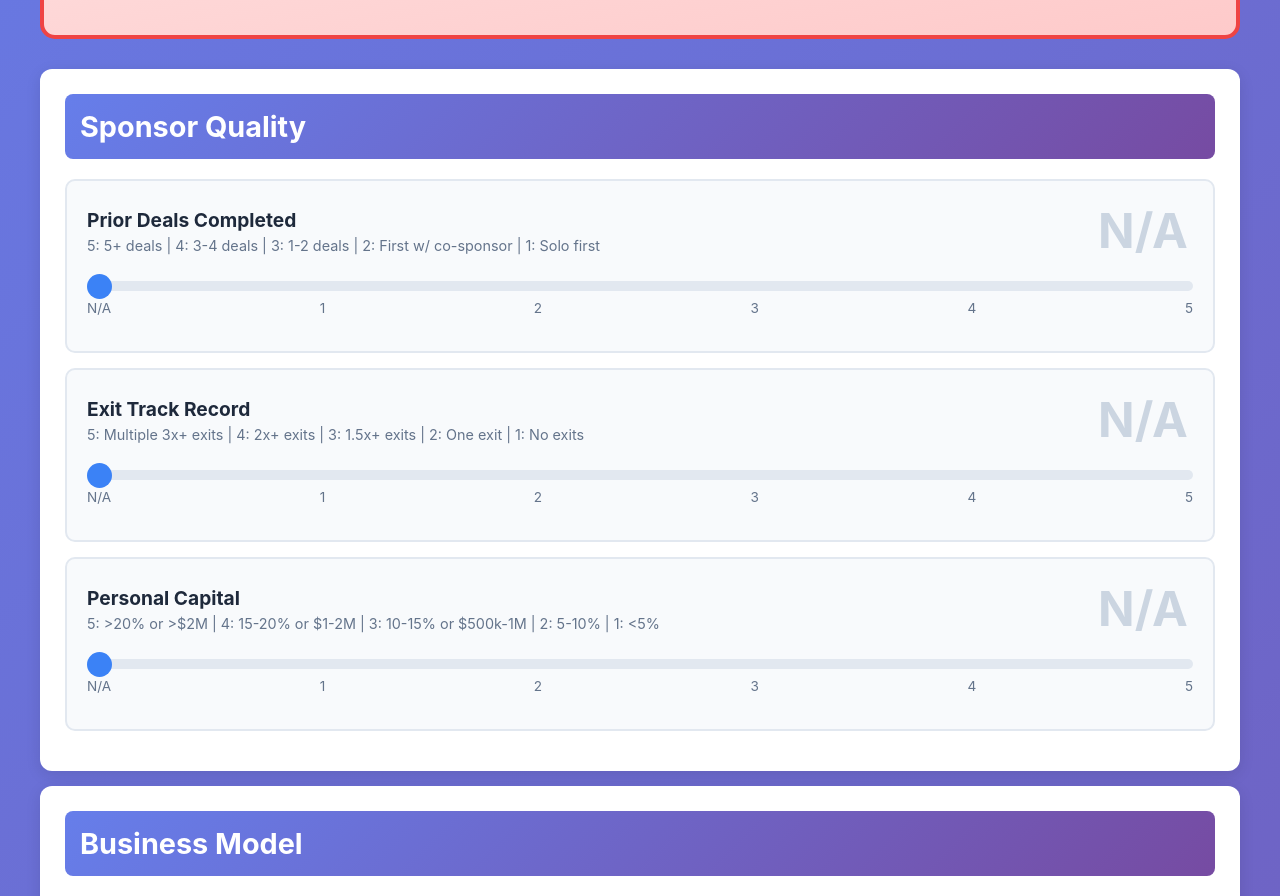
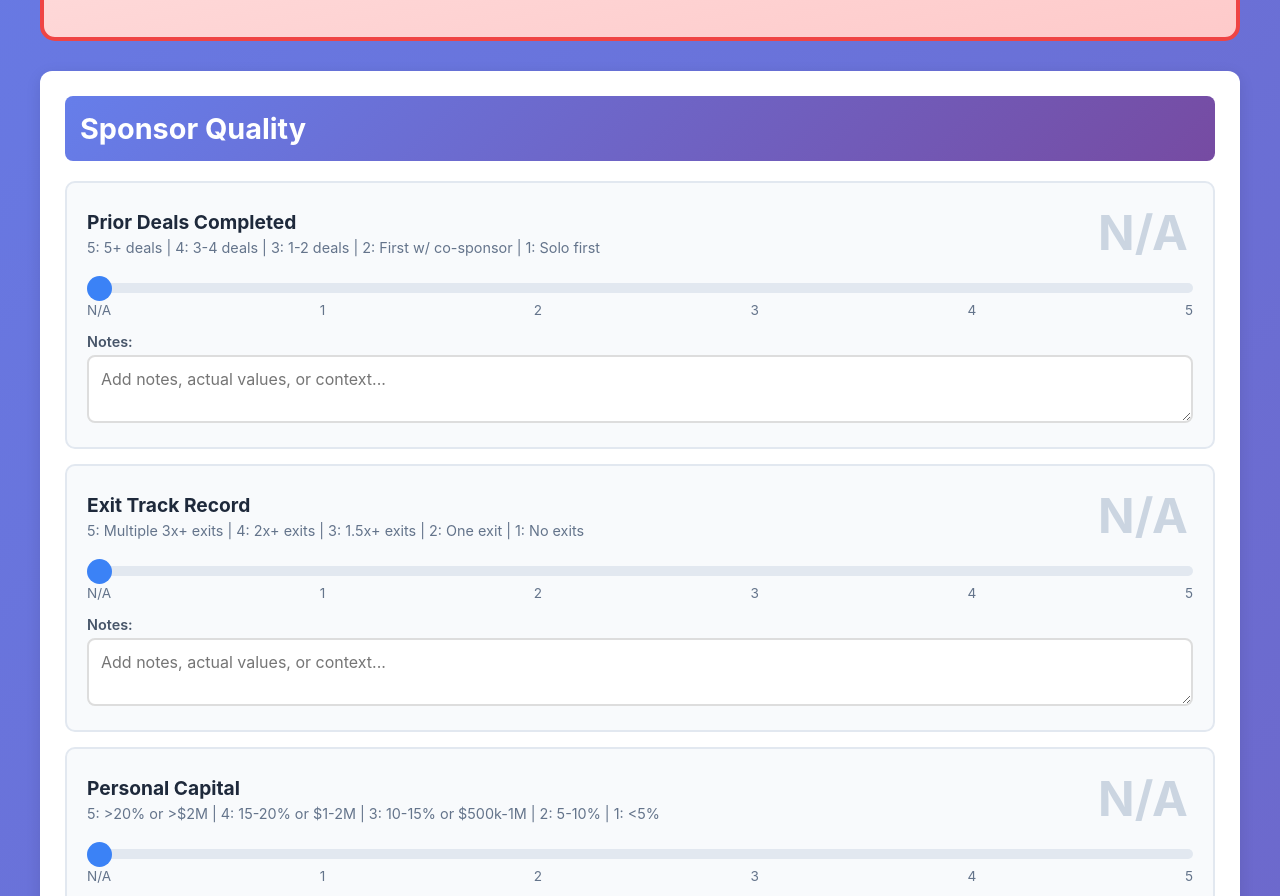
Before and after one commit to sabra33175/deal-matrix, a plain HTML site: page index.html in a window 1280 px wide. Shown: the part 745-1641 px from the top of the page. Drawn offline with Linux system fonts and the light colour scheme.

Commit message:
Update index.html

```diff
--- a/index.html
+++ b/index.html
@@ -18,14 +18,19 @@
         .subtitle { color: #666; margin-bottom: 30px; }
         .input-group { margin-bottom: 20px; }
         label { display: block; font-weight: bold; margin-bottom: 8px; color: #333; }
-        input[type="text"] {
+        input[type="text"], textarea {
             width: 100%;
             padding: 12px;
             border: 2px solid #ddd;
             border-radius: 8px;
             font-size: 16px;
+            font-family: inherit;
         }
-        input[type="text"]:focus { border-color: #667eea; outline: none; }
+        input[type="text"]:focus, textarea:focus { border-color: #667eea; outline: none; }
+        textarea {
+            resize: vertical;
+            min-height: 60px;
+        }
         .button-group { display: flex; gap: 10px; flex-wrap: wrap; margin-bottom: 20px; }
         button {
             padding: 12px 24px;
@@ -114,6 +119,16 @@
             font-size: 0.85rem;
             color: #64748b;
             margin-top: 5px;
+            margin-bottom: 10px;
+        }
+        .notes-section {
+            margin-top: 10px;
+        }
+        .notes-label {
+            font-size: 0.9rem;
+            font-weight: 600;
+            color: #475569;
+            margin-bottom: 5px;
         }
         .team-scores {
             display: grid;
@@ -156,10 +171,10 @@
             <div class="alert" id="guide">
                 <div class="alert-title">📋 How to Use:</div>
                 <ol class="alert-list">
-                    <li>Everyone on your team opens THIS SAME FILE</li>
+                    <li>Everyone on your team opens THIS SAME URL</li>
                     <li>Everyone uses the EXACT SAME deal name</li>
                     <li>Each person enters their own name</li>
-                    <li>Score the deal and click "Save My Scores"</li>
+                    <li>Score the deal and add notes, then click "Save My Scores"</li>
                     <li>Click "Team View" to see everyone's scores combined</li>
                 </ol>
             </div>
@@ -196,6 +211,7 @@
     <script>
         let viewMode = 'individual';
         let scores = {};
+        let notes = {};
         let teamScores = [];
 
         const criteria = {
@@ -226,8 +242,11 @@
             ]
         };
 
-        // Initialize scores
-        Object.values(criteria).flat().forEach(c => scores[c.id] = 0);
+        // Initialize scores and notes
+        Object.values(criteria).flat().forEach(c => {
+            scores[c.id] = 0;
+            notes[c.id] = '';
+        });
 
         function renderUI() {
             const container = document.getElementById('categories');
@@ -269,15 +288,24 @@
                                     <span>N/A</span><span>1</span><span>2</span><span>3</span><span>4</span><span>5</span>
                                 </div>
                             </div>
+                            <div class="notes-section">
+                                <div class="notes-label">Notes:</div>
+                                <textarea
+                                    placeholder="Add notes, actual values, or context..."
+                                    oninput="updateNote('${criterion.id}', this.value)"
+                                >${notes[criterion.id]}</textarea>
+                            </div>
                         `;
                     } else if (teamScores.length > 0) {
                         let teamHTML = '<div class="team-scores">';
                         teamScores.forEach(ts => {
                             const score = ts.scores[criterion.id] || 0;
+                            const note = ts.notes && ts.notes[criterion.id] ? ts.notes[criterion.id] : '';
                             teamHTML += `
                                 <div class="team-member">
                                     <div class="team-member-name">${ts.evaluator}:</div>
                                     <div class="team-member-score">${score === 0 ? 'N/A' : score}</div>
+                                    ${note ? `<div style="font-size: 0.8rem; color: #64748b; margin-top: 5px;">${note}</div>` : ''}
                                 </div>
                             `;
                         });
@@ -297,6 +325,10 @@
         function updateScore(id, value) {
             scores[id] = parseInt(value);
             renderUI();
+        }
+
+        function updateNote(id, value) {
+            notes[id] = value;
         }
 
         function calculateAverage(scoreObj) {
@@ -375,6 +407,7 @@
                 existing.push({
                     evaluator: evaluatorName,
                     scores: {...scores},
+                    notes: {...notes},
                     timestamp: new Date().toISOString()
                 });
 
```
